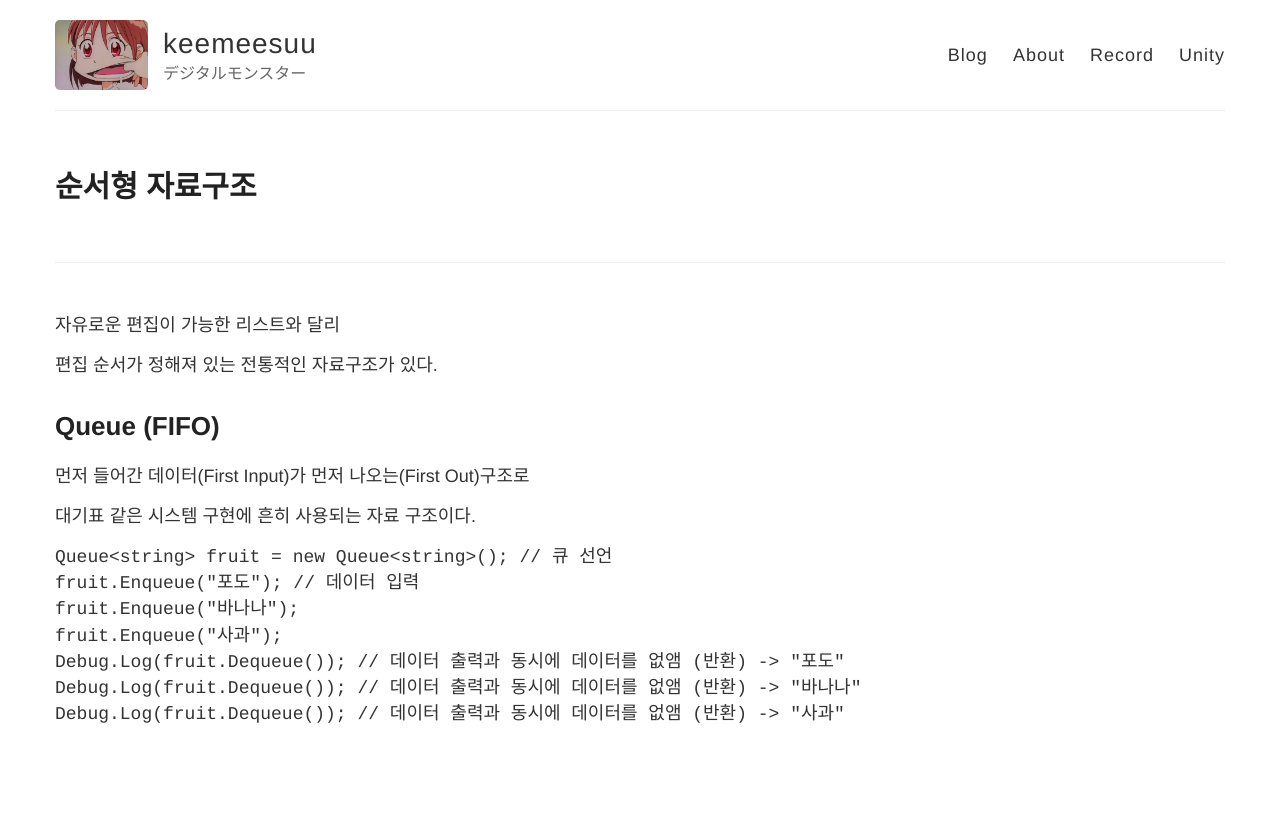
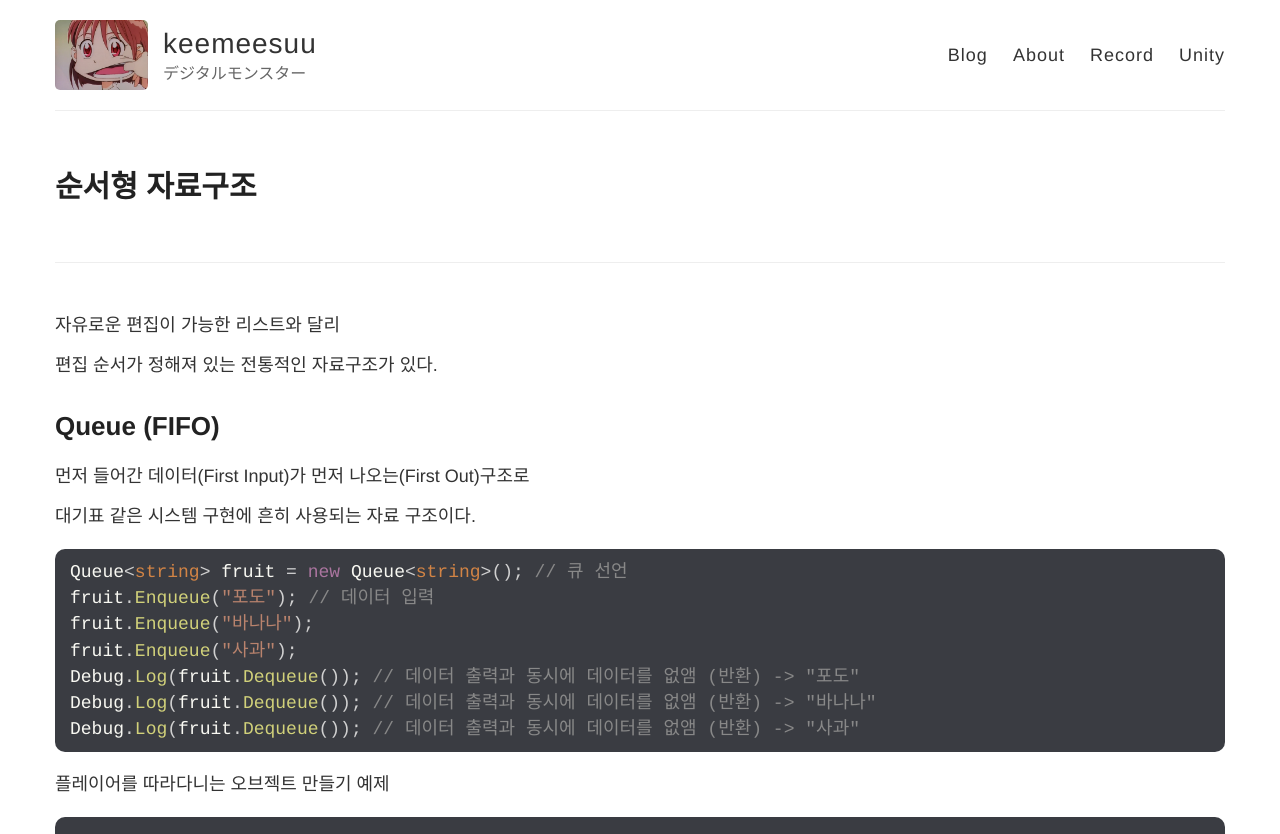
Before and after one commit to keemeesuu/keemeesuu.github.io, a Jekyll site: the page built from _posts/dev/Unity/2021-02-20-순서형 자료형 구조.md, in a window 1280 px wide and 900 px high, cut to the strip 0-834 px from the top of the window. Built offline with Jekyll 4.4.1, drawn with Linux system fonts in a browser that asks for light colours.

Commit message:
Update 2021-02-20-순서형 자료형 구조.md

````diff
--- a/_posts/dev/Unity/2021-02-20-순서형 자료형 구조.md
+++ b/_posts/dev/Unity/2021-02-20-순서형 자료형 구조.md
@@ -19,7 +19,7 @@ tags: [ unity, Folder ]
 
 대기표 같은 시스템 구현에 흔히 사용되는 자료 구조이다.
 
-```C#
+```c#
 Queue<string> fruit = new Queue<string>(); // 큐 선언
 fruit.Enqueue("포도"); // 데이터 입력
 fruit.Enqueue("바나나");
@@ -29,6 +29,11 @@ Debug.Log(fruit.Dequeue()); // 데이터 출력과 동시에 데이터를 없앰
 Debug.Log(fruit.Dequeue()); // 데이터 출력과 동시에 데이터를 없앰 (반환) -> "사과"
 ```
 
+플레이어를 따라다니는 오브젝트 만들기 예제
+```c#
+
+```
+
 <br>
 <br>
 <br>
````
